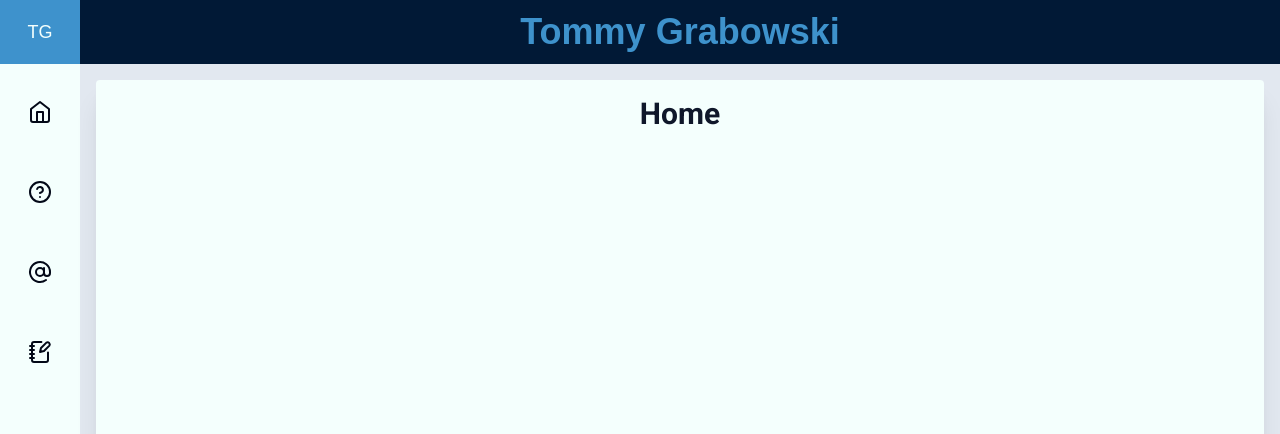
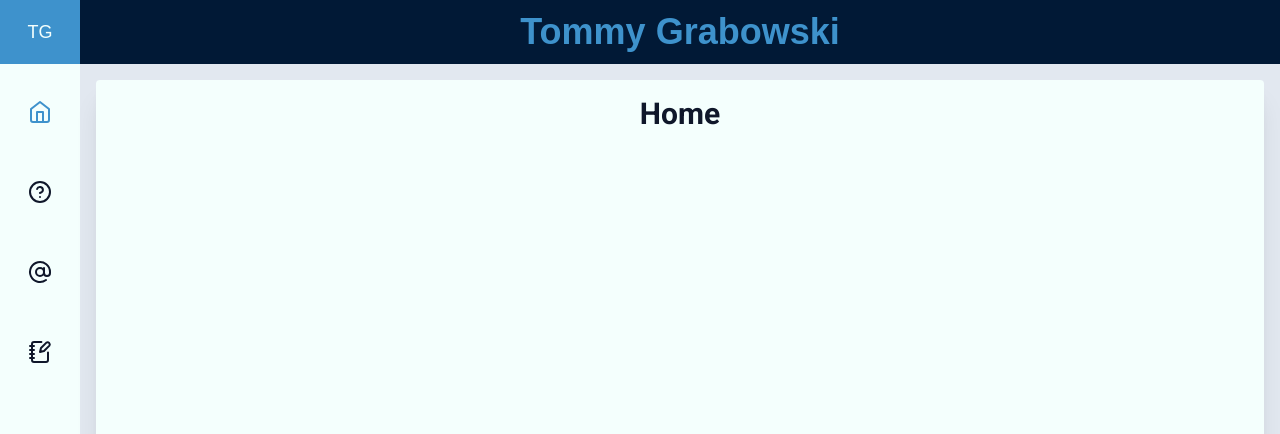
Before and after one commit to tomagrab/react-portfolio, a React (Vite) app: page / in a window 1280 px wide. Shown: the top 434 px of the page. Built offline with nearby package versions, Linux system fonts and the light colour scheme; a web font is replaced by a local one.

Commit message:
Updated icons for sidebar and bottom tabs

```diff
--- a/src/components/NavigationIcon/NavigationIcon.tsx
+++ b/src/components/NavigationIcon/NavigationIcon.tsx
@@ -1,5 +1,5 @@
 import '@/components/NavigationIcon/NavigationIcon.scss'
-import { Link } from 'react-router-dom'
+import { Link, useLocation } from 'react-router-dom'
 import { AtSign, HelpCircle, Home, NotebookPen } from 'lucide-react'
 
 const IconMap = {
@@ -16,8 +16,12 @@ type NavigationIconProps = {
 
 export default function NavigationIcon({ iconName, to }: NavigationIconProps) {
   const IconComponent = IconMap[iconName]
+  const pathname = useLocation().pathname
   return (
-    <Link to={to} className="group relative h-16 w-full">
+    <Link
+      to={to}
+      className={`group relative h-16 w-full ${pathname === to || (pathname.includes(to) && to.length !== 1) ? 'text-celestial-blue' : 'text-slate-900'}`}
+    >
       {IconComponent ? (
         <IconComponent className="absolute left-1/2 top-1/2 -translate-x-1/2 -translate-y-1/2 transform transition-opacity duration-300 ease-in-out group-hover:opacity-0" />
       ) : (
```
